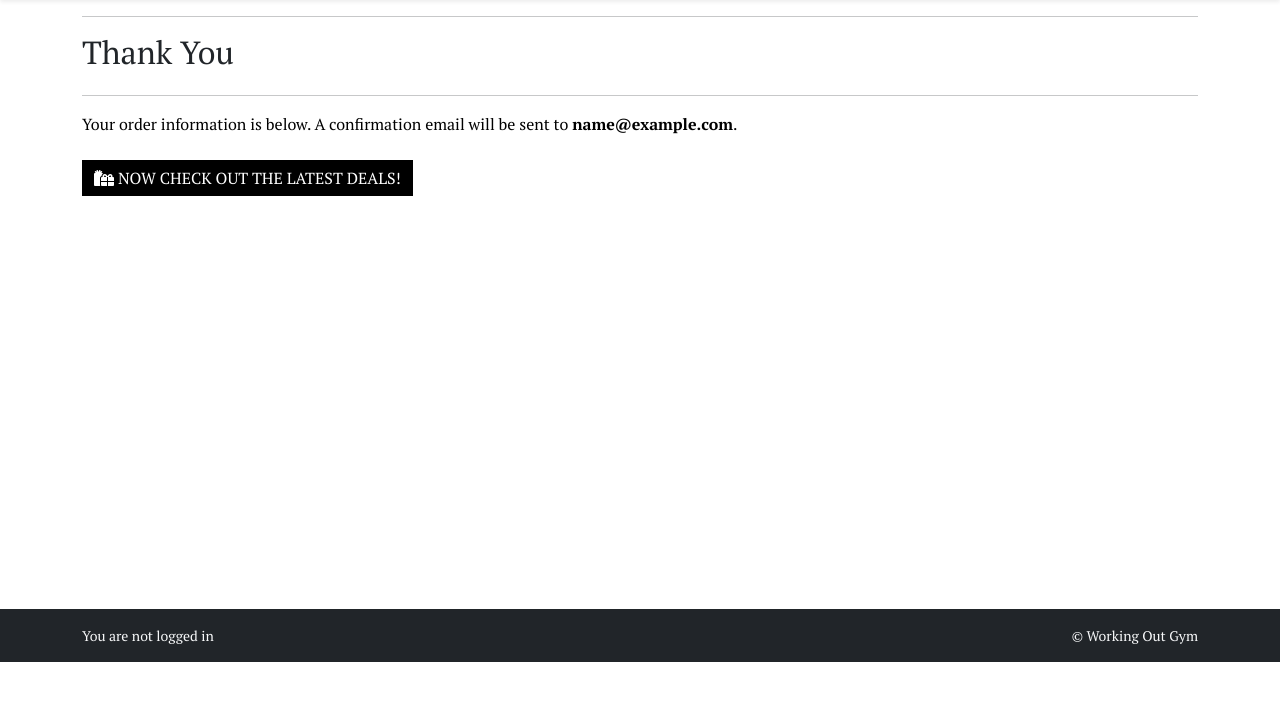
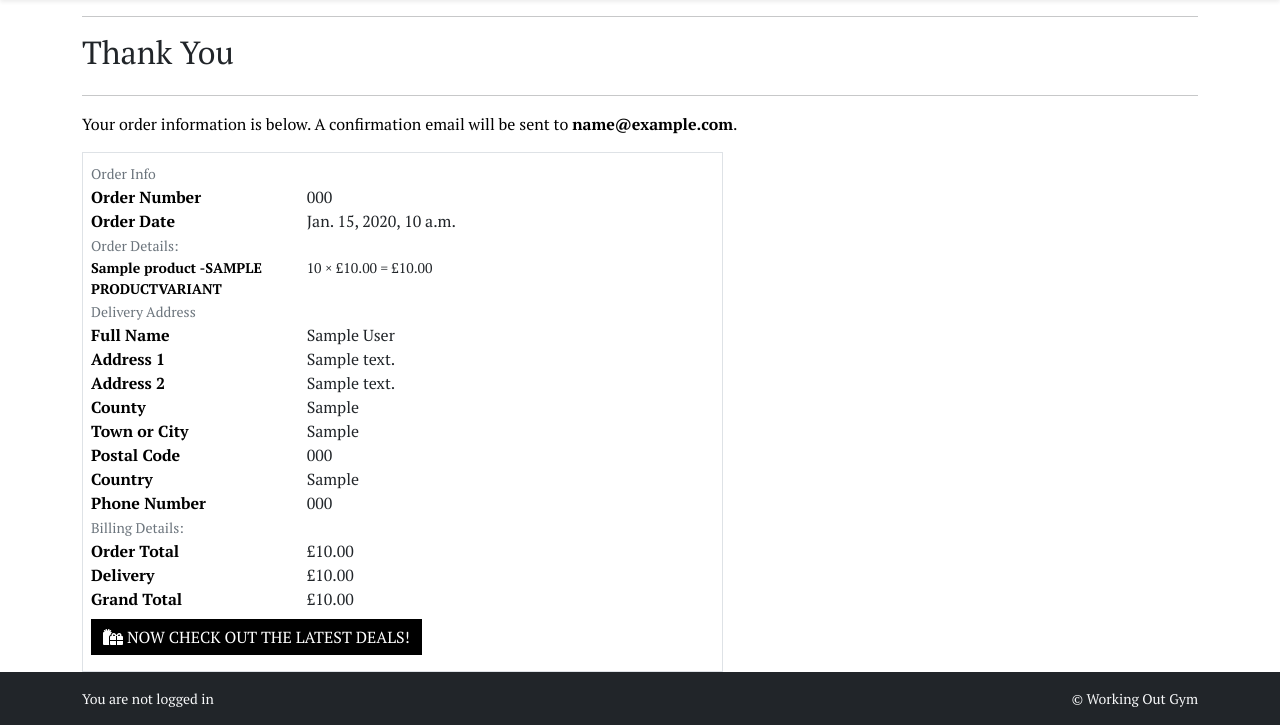
Before and after one commit to LeilsEloise/working_out_gym, a Django app: page /checkout/checkout_success/000 in a window 1280 px wide. Shown: the part 138-863 px from the top of the page. Before the commit the page ends 800 px from the top, so only its background shows below. Run offline with Django 3.2, Linux system fonts and the light colour scheme; tables that the repository leaves empty hold one stand-in row (values such as "Sample post"); parts of the project's set-up code (start-up, migrations or seed data) failed here and were passed over; some libraries are stand-ins or nearby versions; some web fonts are replaced.

Commit message:
Updated checkout success to show order summary

```diff
--- a/checkout/templates/checkout/checkout_success.html
+++ b/checkout/templates/checkout/checkout_success.html
@@ -1,42 +1,206 @@
 <!-- Code Institute Template-->
-{% extends "base.html" %}
-{% load static %}
-
-{% block extra_css %}
-    <link rel="stylesheet" href="{% static 'checkout/css/checkout.css' %}">
-{% endblock %}
-
-{% block page_header %}
+{% extends "base.html" %} {% load static %} {% block extra_css %}
+<link rel="stylesheet" href="{% static 'checkout/css/checkout.css' %}" />
+{% endblock %} {% block page_header %}
 <div class="container header-container">
   <div class="row">
     <div class="col"></div>
   </div>
 </div>
-{% endblock %}
-
-{% block content %}
+{% endblock %} {% block content %}
 <div class="container">
   <div class="row">
     <div class="col">
-                <hr>
+      <hr />
       <h2 class="logo-font mb-4">Thank You</h2>
-                <hr>
-                <p class="text-black">Your order information is below. A confirmation email will be sent to <strong>{{ order.email }}</strong>.</p>
+      <hr />
+      <p class="text-black">
+        Your order information is below. A confirmation email will be sent to
+        <strong>{{ order.email }}</strong>.
+      </p>
     </div>
   </div>
 
   <div class="row">
-            <div class="col-12 col-lg-7"></div>
+    <div class="col-12 col-lg-7">
+      <div class="order-confirmation-wrapper p-2 border">
+        <div class="row">
+          <div class="col">
+            <small class="text-muted">Order Info</small>
+          </div>
+        </div>
+        <!-- Code Institute - Boutique Ado -->
+        <div class="row">
+          <div class="col-12 col-md-4">
+            <p class="mb-0 text-black font-weight-bold">Order Number</p>
+          </div>
+          <div class="col-12 col-md-8 text-md-right">
+            <p class="mb-0">{{ order.order_number }}</p>
+          </div>
+        </div>
+
+        <div class="row">
+          <div class="col-12 col-md-4">
+            <p class="mb-0 text-black font-weight-bold">Order Date</p>
+          </div>
+          <div class="col-12 col-md-8 text-md-right">
+            <p class="mb-0">{{ order.date }}</p>
+          </div>
+        </div>
+
+        <div class="row">
+          <div class="col">
+            <small class="text-muted">Order Details:</small>
+          </div>
+        </div>
+
+        {% for item in order.lineitems.all %}
+        <div class="row">
+          <div class="col-12 col-md-4">
+            <p class="small mb-0 text-black font-weight-bold">
+              {{ item.product_variant.product.title }} {% if item.product_variant.variant_title %} -{{item.product_variant.variant_title|upper }} {% endif %}
+            </p>
+          </div>
+          <div class="col-12 col-md-8 text-md-right">
+            <!-- ChatGPT Code-->
+            <p class="small mb-0">
+              {{ item.quantity }} × £{{ item.product_variant.price }} = £{{ item.lineitem_total }}
+            </p>
+          </div>
+        </div>
+        {% endfor %}
+
+        <div class="row">
+          <div class="col">
+            <small class="text-muted">Delivery Address</small>
+          </div>
+        </div>
+
+        <div class="row">
+          <div class="col-12 col-md-4">
+            <p class="mb-0 text-black font-weight-bold">Full Name</p>
+          </div>
+          <div class="col-12 col-md-8 text-md-right">
+            <p class="mb-0">{{ order.full_name }}</p>
+          </div>
+        </div>
+
+        <div class="row">
+          <div class="col-12 col-md-4">
+            <p class="mb-0 text-black font-weight-bold">Address 1</p>
+          </div>
+          <div class="col-12 col-md-8 text-md-right">
+            <p class="mb-0">{{ order.street_address1 }}</p>
+          </div>
+        </div>
+
+        {% if order.street_address2 %}
+        <div class="row">
+          <div class="col-12 col-md-4">
+            <p class="mb-0 text-black font-weight-bold">Address 2</p>
+          </div>
+          <div class="col-12 col-md-8 text-md-right">
+            <p class="mb-0">{{ order.street_address2 }}</p>
+          </div>
+        </div>
+        {% endif %} {% if order.county %}
+        <div class="row">
+          <div class="col-12 col-md-4">
+            <p class="mb-0 text-black font-weight-bold">County</p>
+          </div>
+          <div class="col-12 col-md-8 text-md-right">
+            <p class="mb-0">{{ order.county }}</p>
+          </div>
+        </div>
+        {% endif %}
+
+        <div class="row">
+          <div class="col-12 col-md-4">
+            <p class="mb-0 text-black font-weight-bold">Town or City</p>
+          </div>
+          <div class="col-12 col-md-8 text-md-right">
+            <p class="mb-0">{{ order.town_or_city }}</p>
+          </div>
+        </div>
+
+        {% if order.postcode %}
+        <div class="row">
+          <div class="col-12 col-md-4">
+            <p class="mb-0 text-black font-weight-bold">Postal Code</p>
+          </div>
+          <div class="col-12 col-md-8 text-md-right">
+            <p class="mb-0">{{ order.postcode }}</p>
+          </div>
+        </div>
+        {% endif %}
+
+        <div class="row">
+          <div class="col-12 col-md-4">
+            <p class="mb-0 text-black font-weight-bold">Country</p>
+          </div>
+          <div class="col-12 col-md-8 text-md-right">
+            <p class="mb-0">{{ order.country }}</p>
+          </div>
+        </div>
+
+        <div class="row">
+          <div class="col-12 col-md-4">
+            <p class="mb-0 text-black font-weight-bold">Phone Number</p>
+          </div>
+          <div class="col-12 col-md-8 text-md-right">
+            <p class="mb-0">{{ order.phone_number }}</p>
+          </div>
+        </div>
+
+        <div class="row">
+          <div class="col">
+            <small class="text-muted">Billing Details:</small>
+          </div>
+        </div>
+
+        <div class="row">
+          <div class="col-12 col-md-4">
+            <p class="mb-0 text-black font-weight-bold">Order Total</p>
+          </div>
+          <div class="col-12 col-md-8 text-md-right">
+            <p class="mb-0">£{{ order.order_total }}</p>
+          </div>
+        </div>
+
+        <div class="row">
+          <div class="col-12 col-md-4">
+            <p class="mb-0 text-black font-weight-bold">Delivery</p>
+          </div>
+          <div class="col-12 col-md-8 text-md-right">
+            <p class="mb-0">£{{ order.delivery_cost }}</p>
+          </div>
+        </div>
+
+        <div class="row">
+          <div class="col-12 col-md-4">
+            <p class="mb-0 text-black font-weight-bold">Grand Total</p>
+          </div>
+          <div class="col-12 col-md-8 text-md-right">
+            <p class="mb-0">£{{ order.grand_total }}</p>
+          </div>
         </div>
         <div class="row">
           <div class="col-12 col-lg-7 text-right">
-				<a href="{% url 'merchandise:products' %}?category=new_arrivals,deals,clearance" class="btn btn-black rounded-0 my-2">
+            <a
+              href="{% url 'merchandise:products' %}?category=new_arrivals,deals,clearance"
+              class="btn btn-black rounded-0 my-2"
+            >
               <span class="icon mr-2">
                 <i class="fas fa-gifts"></i>
               </span>
-					<span class="text-uppercase">Now check out the latest deals!</span>
+              <span class="text-uppercase"
+                >Now check out the latest deals!</span
+              >
             </a>
           </div>
         </div>
       </div>
       {% endblock %}
+    </div>
+  </div>
+</div>
```
Also changed, not shown: README.md, image-5.png (added), static/images/Stripe/Screenshot order summary now correct.png (added), static/images/Stripe/Screenshot order summary price wrong.png (added), static/images/Stripe/Screenshot successful order with order summary.png (added), static/images/Stripe/Screenshotcheckout success now shows order items but not price.png (added), 1 other file. Lines whose indentation alone changed are shown as unchanged.
